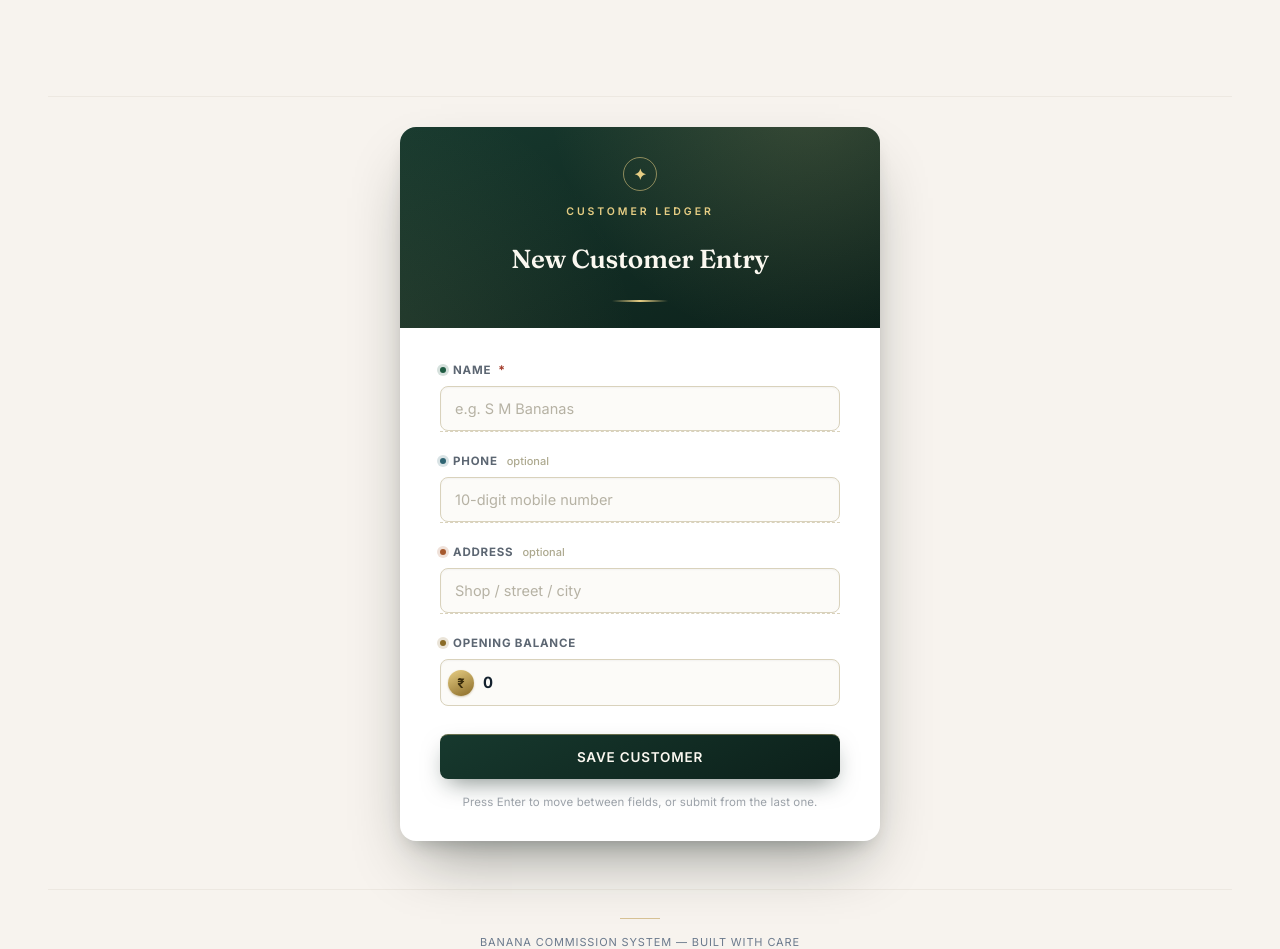
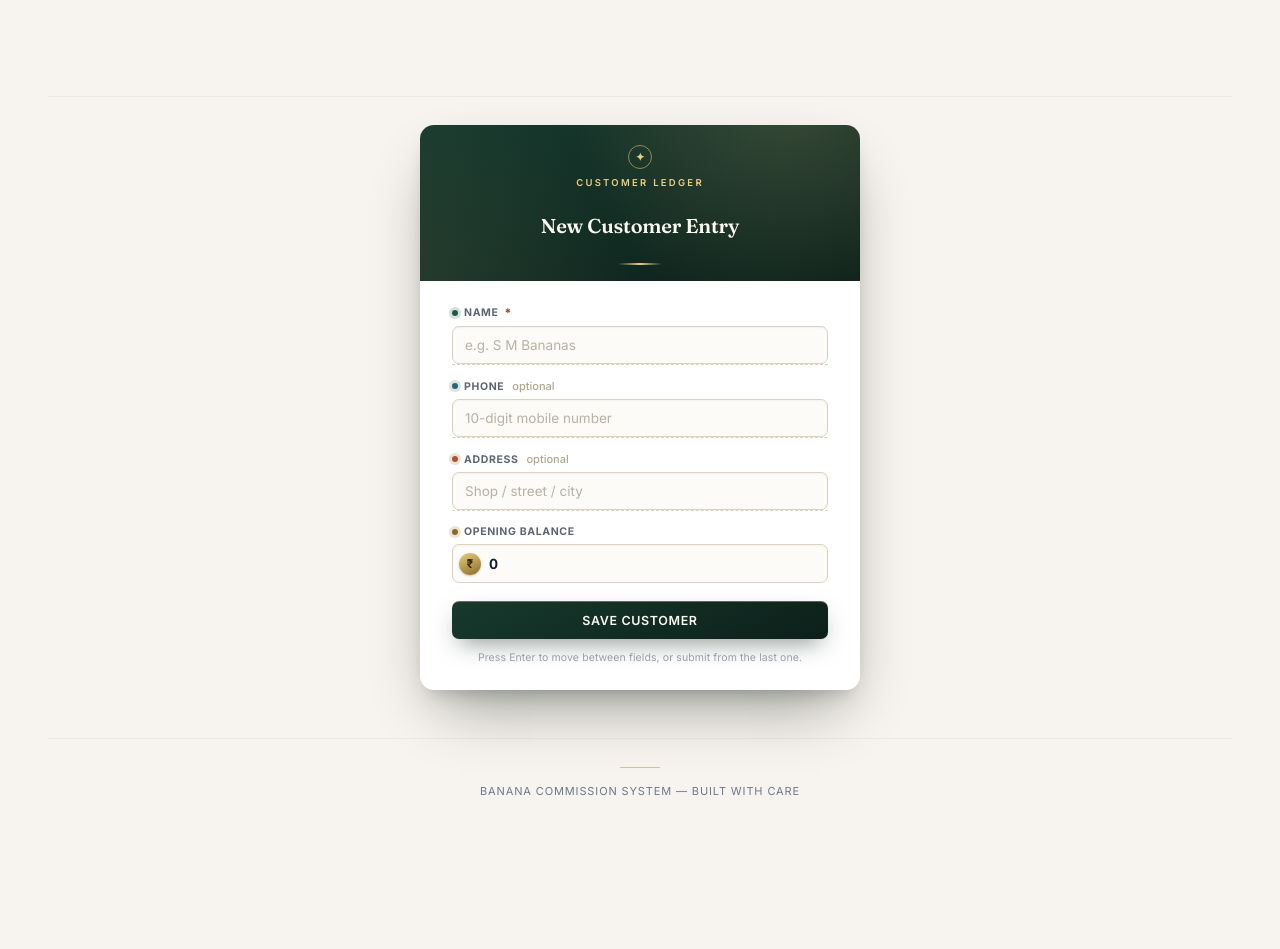
Before and after one commit to Anish-RS/commision-project-, a Flask app: page /customers/add in a window 1280 px wide. After the commit the page ends 796 px from the top, so only its background shows below. Run offline with Flask 3, Linux system fonts and the light colour scheme; some libraries are stand-ins or nearby versions.

Commit message:
Update add_customer.html

```diff
--- a/templates/add_customer.html
+++ b/templates/add_customer.html
@@ -43,9 +43,9 @@
     .customer-card {
         position: relative;
         background: var(--paper);
-        max-width: 480px;
-        margin: 30px auto;
-        border-radius: 16px;
+        max-width: 440px;
+        margin: 20px auto;
+        border-radius: 14px;
         overflow: hidden;
         box-shadow:
             0 1px 0 rgba(255,255,255,0.6) inset,
@@ -63,7 +63,7 @@
     .card-header {
         position: relative;
         background: linear-gradient(155deg, var(--panel-1), var(--panel-2));
-        padding: 30px 40px 26px;
+        padding: 20px 32px 16px;
         text-align: center;
         overflow: hidden;
     }
@@ -79,9 +79,9 @@
     }
 
     .crest {
-        width: 34px;
-        height: 34px;
-        margin: 0 auto 14px;
+        width: 24px;
+        height: 24px;
+        margin: 0 auto 8px;
         border: 1.5px solid rgba(231,206,132,0.55);
         border-radius: 50%;
         display: flex;
@@ -89,41 +89,41 @@
         justify-content: center;
         color: var(--gold-light);
         font-family: 'Fraunces', serif;
-        font-size: 15px;
+        font-size: 11px;
         font-weight: 600;
         position: relative;
     }
 
     .ledger-eyebrow {
         position: relative;
-        font-size: 10.5px;
+        font-size: 9.5px;
         font-weight: 600;
-        letter-spacing: 0.28em;
+        letter-spacing: 0.24em;
         text-transform: uppercase;
         color: var(--gold-light);
-        margin-bottom: 8px;
+        margin-bottom: 5px;
     }
 
     .page-title {
         position: relative;
         font-family: 'Fraunces', serif;
         color: #FBF8F0;
-        font-size: 26px;
+        font-size: 20px;
         font-weight: 600;
         letter-spacing: -0.01em;
     }
 
     .gold-rule {
         position: relative;
-        width: 56px;
+        width: 44px;
         height: 2px;
-        margin: 16px auto 0;
+        margin: 10px auto 0;
         background: linear-gradient(90deg, transparent, var(--gold-light), transparent);
     }
 
     /* ---------- CARD BODY ---------- */
     .card-body {
-        padding: 34px 40px 32px;
+        padding: 24px 32px 26px;
     }
 
     /* ---------- FLASH MESSAGE ---------- */
@@ -141,27 +141,27 @@
 
     /* ---------- FORM GROUPS ---------- */
     .form-group {
-        margin-bottom: 22px;
+        margin-bottom: 14px;
         position: relative;
     }
 
     .form-group + .form-group {
-        padding-top: 22px;
+        padding-top: 14px;
         border-top: 1px dashed var(--hairline-strong);
-        margin-top: -22px;
+        margin-top: -14px;
     }
 
     label {
         font-family: 'Inter', sans-serif;
         font-weight: 700;
-        font-size: 11.5px;
-        letter-spacing: 0.07em;
+        font-size: 10.5px;
+        letter-spacing: 0.06em;
         text-transform: uppercase;
-        margin-bottom: 9px;
+        margin-bottom: 6px;
         color: var(--ink-soft) !important;
         display: flex;
         align-items: center;
-        gap: 7px;
+        gap: 6px;
     }
 
     label .dot {
@@ -199,14 +199,14 @@
 
     .input-field {
         width: 100%;
-        padding: 13px 14px;
-        border-radius: 8px;
+        padding: 10px 12px;
+        border-radius: 7px;
         border: 1.5px solid var(--hairline-strong);
         background: #FCFBF8;
         outline: none;
         transition: border-color 0.15s ease, box-shadow 0.15s ease, background-color 0.15s ease;
         font-family: 'Inter', sans-serif;
-        font-size: 14.5px;
+        font-size: 13.5px;
         color: var(--ink);
         box-shadow: inset 0 1px 2px rgba(20,33,46,0.04);
     }
@@ -237,16 +237,16 @@
 
     .amount-prefix {
         position: absolute;
-        left: 8px;
+        left: 7px;
         top: 50%;
         transform: translateY(-50%);
-        width: 26px;
-        height: 26px;
+        width: 22px;
+        height: 22px;
         border-radius: 50%;
         background: linear-gradient(155deg, var(--gold-light), var(--gold-deep));
         color: #3A2C0B;
         font-weight: 700;
-        font-size: 13px;
+        font-size: 12px;
         display: flex;
         align-items: center;
         justify-content: center;
@@ -255,22 +255,22 @@
     }
 
     .amount-wrap .input-field {
-        padding-left: 42px;
+        padding-left: 36px;
         font-variant-numeric: tabular-nums;
         font-weight: 700;
         letter-spacing: 0.01em;
-        font-size: 15.5px;
+        font-size: 14px;
     }
 
     /* ---------- DUPLICATE / STATUS MESSAGES ---------- */
     .field-status {
         display: none;
         align-items: center;
-        gap: 7px;
-        margin-top: 9px;
-        padding: 7px 11px;
-        border-radius: 6px;
-        font-size: 12.5px;
+        gap: 6px;
+        margin-top: 7px;
+        padding: 5px 9px;
+        border-radius: 5px;
+        font-size: 11.5px;
         font-weight: 600;
         width: fit-content;
     }
@@ -296,24 +296,24 @@
     /* ---------- BUTTON ---------- */
     .btn-submit {
         background: linear-gradient(155deg, var(--panel-1), var(--panel-2));
-        padding: 14px 18px;
+        padding: 11px 16px;
         border: none;
         border-top: 1px solid rgba(231,206,132,0.4);
         color: #FBF8F0;
         font-family: 'Inter', sans-serif;
-        font-size: 13.5px;
+        font-size: 12.5px;
         font-weight: 600;
-        letter-spacing: 0.06em;
+        letter-spacing: 0.05em;
         text-transform: uppercase;
-        border-radius: 8px;
+        border-radius: 7px;
         width: 100%;
         cursor: pointer;
         transition: transform 0.15s ease, box-shadow 0.15s ease;
-        margin-top: 28px;
+        margin-top: 18px;
         display: flex;
         align-items: center;
         justify-content: center;
-        gap: 9px;
+        gap: 8px;
         box-shadow: 0 10px 24px -8px rgba(12,32,26,0.55);
     }
 
@@ -354,17 +354,17 @@
     /* ---------- FOOTNOTE ---------- */
     .form-hint {
         text-align: center;
-        font-size: 11.5px;
+        font-size: 10.5px;
         color: var(--ink-soft);
         opacity: 0.6;
-        margin-top: 16px;
+        margin-top: 12px;
         letter-spacing: 0.01em;
     }
 
     @media (max-width: 560px) {
-        .card-header { padding: 26px 26px 22px; }
-        .card-body { padding: 28px 24px 26px; }
-        .page-title { font-size: 22px; }
+        .card-header { padding: 18px 22px 14px; }
+        .card-body { padding: 20px 20px 22px; }
+        .page-title { font-size: 18px; }
     }
 
     @media (prefers-reduced-motion: reduce) {
```
